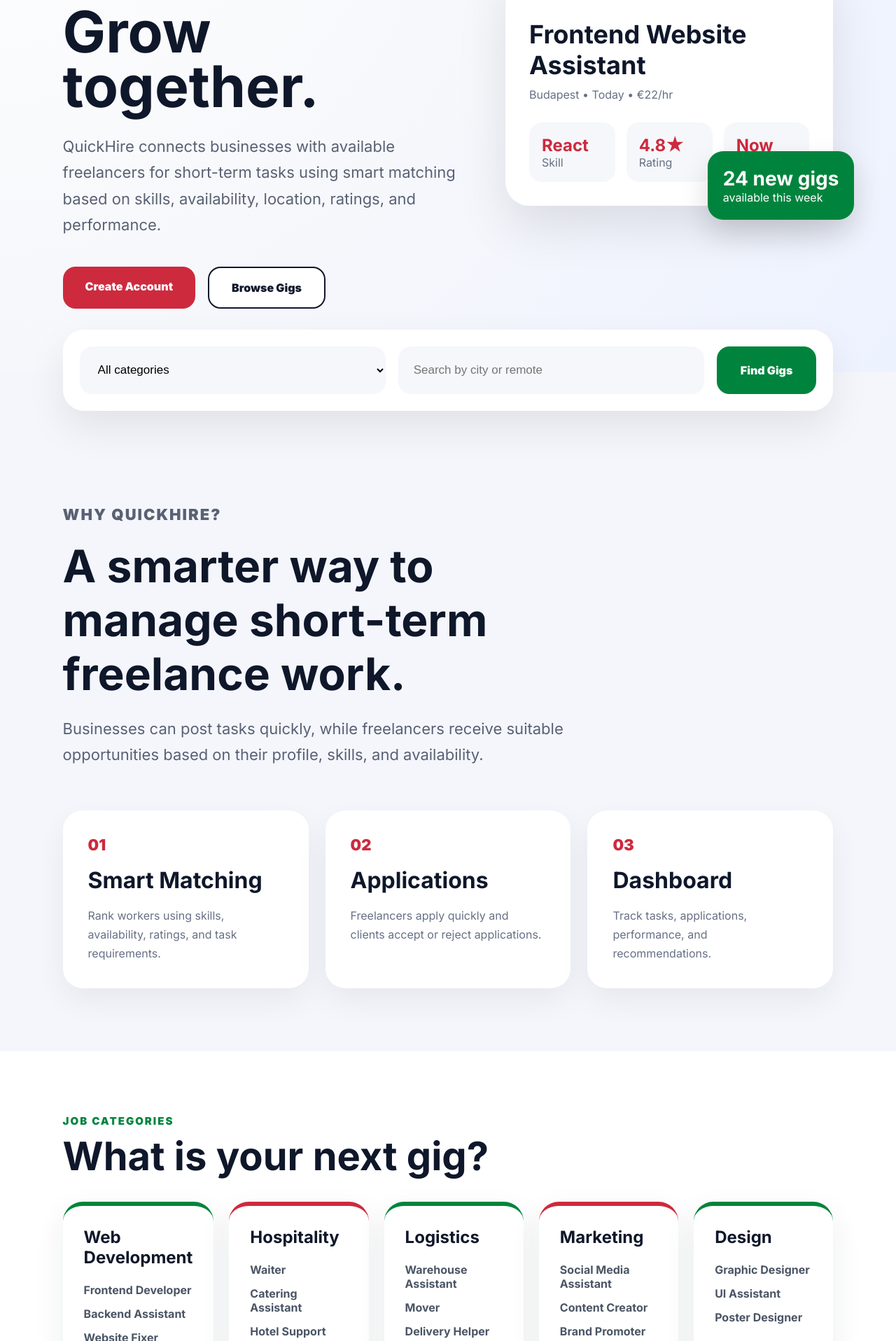
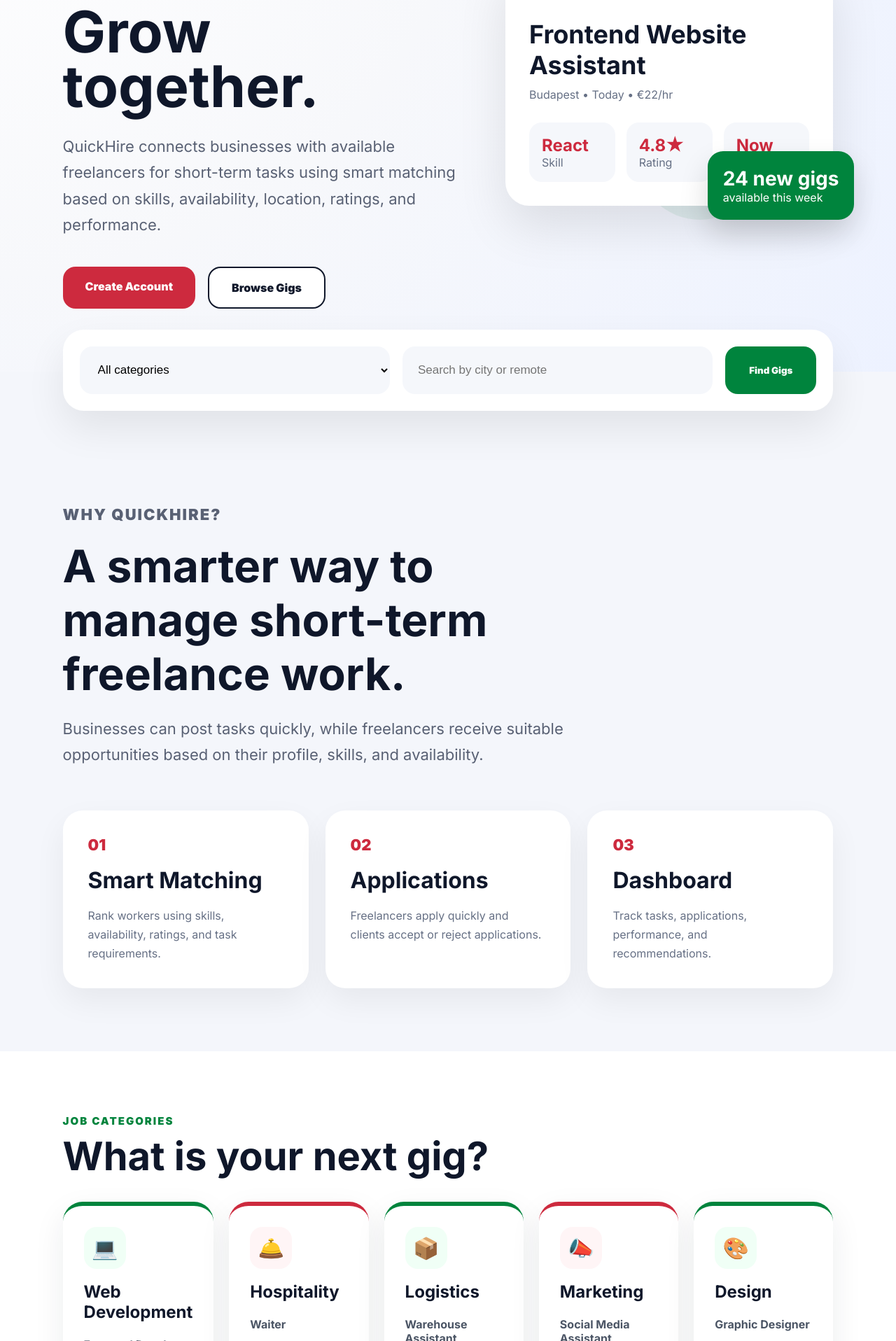
Before and after one commit to mustafa-hamdan05/QuickHire_Thesis, a React (Vite) app in the folder frontend/: page / in a window 1280 px wide. Shown: the part 384-2300 px from the top of the page at 70% size. Built offline with nearby package versions, Linux system fonts and the light colour scheme; no server answers.

Commit message:
Homepage polish: category icons, hero accents, scroll fade-in, live gig count, working search

```diff
--- a/frontend/src/App.jsx
+++ b/frontend/src/App.jsx
@@ -1,7 +1,6 @@
-import React from "react";
-import { Routes, Route, Navigate, Link } from "react-router-dom";
+import React, { useState, useEffect, useLayoutEffect } from "react";
+import { Routes, Route, Navigate, Link, useNavigate } from "react-router-dom";
 
-import Logo from "./components/Logo.jsx";
 import Navbar from "./components/Navbar.jsx";
 import Dashboard from "./pages/Dashboard.jsx";
 import Tasks from "./pages/Tasks.jsx";
@@ -12,13 +11,24 @@ import Login from "./pages/Login.jsx";
 import Register from "./pages/Register.jsx";
 import PostGig from "./pages/PostGig.jsx";
 
+const API_URL = "https://quickhire-backend-5jdz.onrender.com/api";
+
 function HomePage() {
+  const navigate = useNavigate();
+
+  // Hero search state
+  const [heroCat, setHeroCat] = useState("All categories");
+  const [heroQuery, setHeroQuery] = useState("");
+
+  // Live gig count for the hero badge
+  const [gigCount, setGigCount] = useState(null);
+
   const categories = [
-    { title: "Web Development", jobs: ["Frontend Developer", "Backend Assistant", "Website Fixer"] },
-    { title: "Hospitality", jobs: ["Waiter", "Catering Assistant", "Hotel Support"] },
-    { title: "Logistics", jobs: ["Warehouse Assistant", "Mover", "Delivery Helper"] },
-    { title: "Marketing", jobs: ["Social Media Assistant", "Content Creator", "Brand Promoter"] },
-    { title: "Design", jobs: ["Graphic Designer", "UI Assistant", "Poster Designer"] }
+    { title: "Web Development", icon: "💻", jobs: ["Frontend Developer", "Backend Assistant", "Website Fixer"] },
+    { title: "Hospitality", icon: "🛎️", jobs: ["Waiter", "Catering Assistant", "Hotel Support"] },
+    { title: "Logistics", icon: "📦", jobs: ["Warehouse Assistant", "Mover", "Delivery Helper"] },
+    { title: "Marketing", icon: "📣", jobs: ["Social Media Assistant", "Content Creator", "Brand Promoter"] },
+    { title: "Design", icon: "🎨", jobs: ["Graphic Designer", "UI Assistant", "Poster Designer"] }
   ];
 
   const testimonials = [
@@ -38,6 +48,46 @@ function HomePage() {
       role: "Support Specialist"
     }
   ];
+
+  // Live gig count (falls back to a static number if the backend is asleep)
+  useEffect(() => {
+    let active = true;
+    fetch(`${API_URL}/tasks`)
+      .then((r) => (r.ok ? r.json() : []))
+      .then((d) => { if (active) setGigCount(Array.isArray(d) ? d.length : 0); })
+      .catch(() => { if (active) setGigCount(null); });
+    return () => { active = false; };
+  }, []);
+
+  // Scroll fade-in. .reveal-init is added by JS only, so if JS fails the
+  // content stays fully visible (never stuck hidden). useLayoutEffect avoids a flash.
+  useLayoutEffect(() => {
+    const els = Array.from(document.querySelectorAll(".reveal"));
+    els.forEach((el) => el.classList.add("reveal-init"));
+
+    const obs = new IntersectionObserver(
+      (entries) => {
+        entries.forEach((e) => {
+          if (e.isIntersecting) {
+            e.target.classList.add("reveal-show");
+            obs.unobserve(e.target);
+          }
+        });
+      },
+      { threshold: 0.12 }
+    );
+
+    els.forEach((el) => obs.observe(el));
+    return () => obs.disconnect();
+  }, []);
+
+  function findGigs() {
+    const sp = new URLSearchParams();
+    if (heroCat && heroCat !== "All categories") sp.set("category", heroCat);
+    if (heroQuery.trim()) sp.set("search", heroQuery.trim());
+    const qs = sp.toString();
+    navigate(`/tasks${qs ? `?${qs}` : ""}`);
+  }
 
   return (
     <>
@@ -60,6 +110,11 @@ function HomePage() {
         </div>
 
         <div className="heroRight">
+          {/* subtle Hungarian-flag accent blobs (styles already in your CSS) */}
+          <span className="huStripe red"></span>
+          <span className="huStripe white"></span>
+          <span className="huStripe green"></span>
+
           <div className="dashboardPreview">
             <div className="previewTop">
               <span>Recommended Gig</span>
@@ -77,27 +132,33 @@ function HomePage() {
           </div>
 
           <div className="smallPreview">
-              <strong>24 new gigs</strong>
+            <strong>{gigCount == null ? "24" : gigCount} new gigs</strong>
             <span>available this week</span>
           </div>
         </div>
       </section>
 
       <section className="searchPanel">
-        <select>
+        <select value={heroCat} onChange={(e) => setHeroCat(e.target.value)}>
           <option>All categories</option>
           <option>Web Development</option>
+          <option>Marketing</option>
           <option>Hospitality</option>
+          <option>Design</option>
+          <option>Event Staff</option>
           <option>Logistics</option>
-          <option>Marketing</option>
-          <option>Design</option>
         </select>
 
-        <input placeholder="Search by city or remote" />
-        <Link to="/tasks" className="searchBtn">Find Gigs</Link>
+        <input
+          placeholder="Search by city or remote"
+          value={heroQuery}
+          onChange={(e) => setHeroQuery(e.target.value)}
+          onKeyDown={(e) => { if (e.key === "Enter") findGigs(); }}
+        />
+        <button className="searchBtn" onClick={findGigs}>Find Gigs</button>
       </section>
 
-      <section className="infoSection">
+      <section className="infoSection reveal">
         <div className="infoText">
           <p className="label redText">Why QuickHire?</p>
           <h2>A smarter way to manage short-term freelance work.</h2>
@@ -128,13 +189,14 @@ function HomePage() {
         </div>
       </section>
 
-      <section className="categorySection">
+      <section className="categorySection reveal">
         <p className="label">Job categories</p>
         <h2>What is your next gig?</h2>
 
         <div className="categoryGrid">
           {categories.map((cat) => (
             <div className="categoryCard" key={cat.title}>
+              <div className="categoryIcon">{cat.icon}</div>
               <h3>{cat.title}</h3>
               {cat.jobs.map((job) => (
                 <p key={job}>{job}</p>
@@ -144,7 +206,7 @@ function HomePage() {
         </div>
       </section>
 
-      <section className="upgradeSection">
+      <section className="upgradeSection reveal">
         <div className="upgradeCard">
           <h2>Upgrade your profile and increase your chances.</h2>
           <p>
@@ -172,7 +234,7 @@ function HomePage() {
         </div>
       </section>
 
-      <section className="earningsSection">
+      <section className="earningsSection reveal">
         <div>
           <h2>Maximise earnings, minimise uncertainty.</h2>
           <p>
@@ -200,7 +262,7 @@ function HomePage() {
         </div>
       </section>
 
-      <section className="testimonialSection">
+      <section className="testimonialSection reveal">
         <div className="testimonialTop">
           <h2>See what users say</h2>
           <Link to="/register" className="mainBtn">Join QuickHire</Link>
--- a/frontend/src/pages/Tasks.jsx
+++ b/frontend/src/pages/Tasks.jsx
@@ -1,11 +1,12 @@
 import React, { useState, useEffect } from "react";
-import { Link } from "react-router-dom";
+import { Link, useSearchParams } from "react-router-dom";
 
 const API_URL = "https://quickhire-backend-5jdz.onrender.com/api";
 
 export default function Tasks() {
-  const [search, setSearch] = useState("");
-  const [category, setCategory] = useState("All");
+  const [params] = useSearchParams();
+    const [search, setSearch] = useState(params.get("search") || "");
+    const [category, setCategory] = useState(params.get("category") || "All");
   const [dbTasks, setDbTasks] = useState([]);
   const [details, setDetails] = useState(null); // NEW: which gig's details modal is open
 
--- a/frontend/src/style.css
+++ b/frontend/src/style.css
@@ -1466,3 +1466,39 @@ input:focus, textarea:focus, select:focus {
 .heroLogoStage svg {
   filter: drop-shadow(0 30px 60px rgba(205, 42, 62, 0.18));
 }
+/* ============================================================
+   HOMEPAGE POLISH — category icons + scroll reveal. Additive.
+   ============================================================ */
+
+/* Colorful icon badge on each category card */
+.categoryIcon {
+  width: 60px;
+  height: 60px;
+  border-radius: 18px;
+  background: #f0fff6;
+  display: grid;
+  place-items: center;
+  font-size: 30px;
+  margin-bottom: 18px;
+}
+.categoryCard:nth-child(even) .categoryIcon {
+  background: #fff5f6;
+}
+
+/* Make the hero "Find Gigs" button behave (it's now a <button>) */
+.searchPanel .searchBtn {
+  border: none;
+  cursor: pointer;
+}
+
+/* Scroll fade-in. The .reveal-init class is only added by JS,
+   so without JS the content shows normally (never stuck hidden). */
+.reveal-init {
+  opacity: 0;
+  transform: translateY(24px);
+}
+.reveal-init.reveal-show {
+  opacity: 1;
+  transform: none;
+  transition: opacity .6s ease, transform .6s ease;
+}
```
Lines whose indentation alone changed are shown as unchanged.
